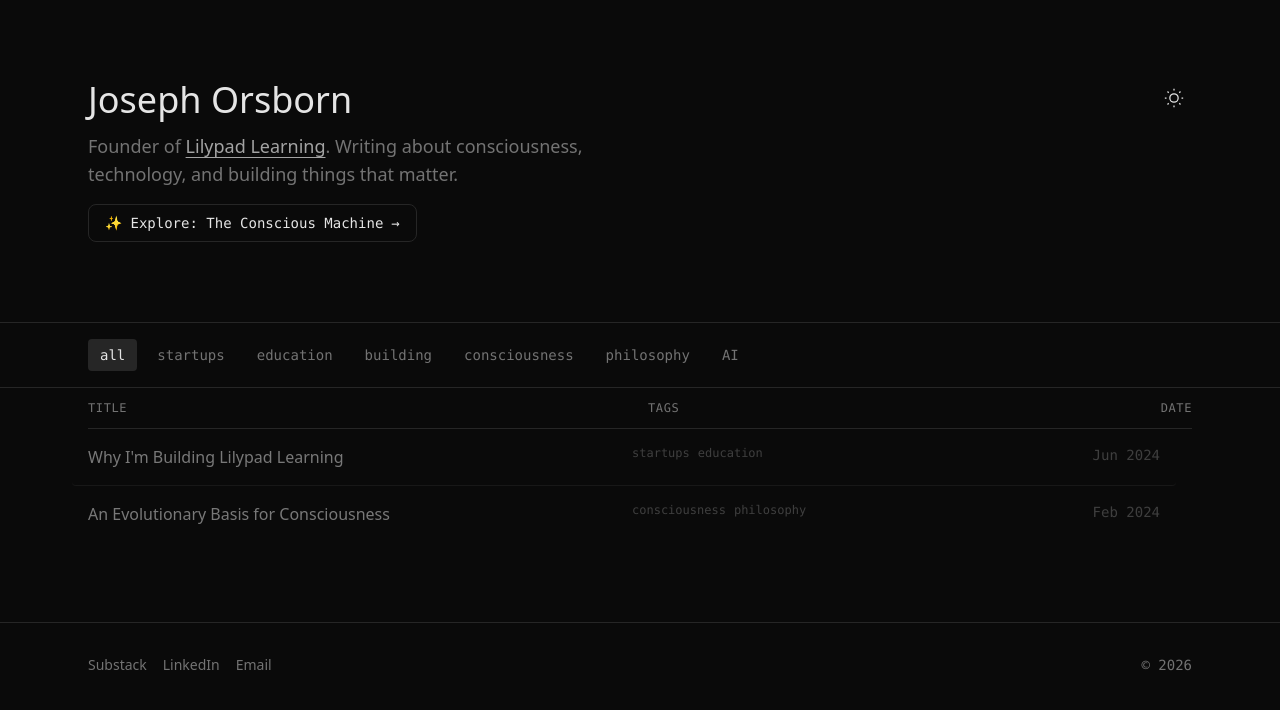
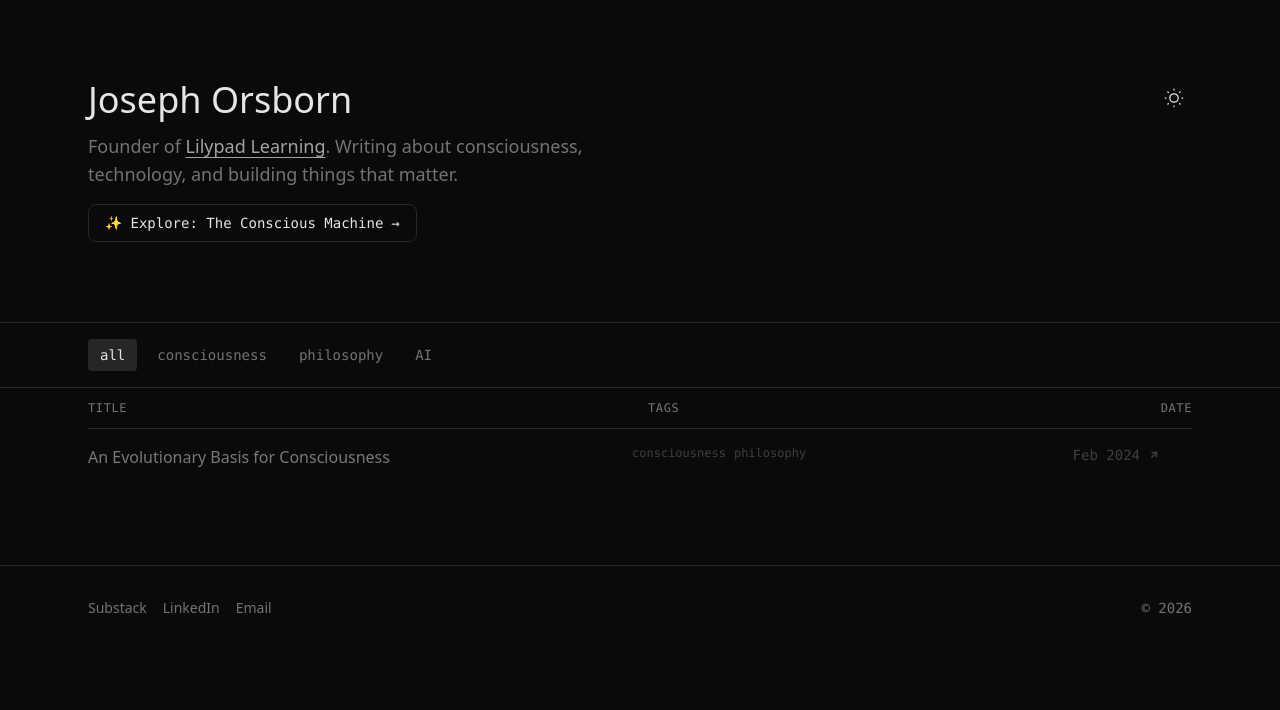
Before and after one commit to joeyo1234/joeyo, a Next.js app: page / in a window 1280 px wide. Shown: the top 710 px of the page. Built offline with nearby package versions, Linux system fonts and the light colour scheme.

Commit message:
Remove Lilypad essay, consciousness links to Substack

```diff
--- a/content/essays/building-lilypad.mdx
+++ /dev/null
@@ -1,27 +0,0 @@
----
-title: "Why I'm Building Lilypad Learning"
-description: "On-demand special education evaluations and the future of accessible psychological assessments."
-date: "2024-06-15"
-tags: ["startups", "education", "building"]
-featured: true
----
-
-Every year, millions of students wait months—sometimes over a year—for the psychological evaluations they need to access special education services. The system is broken, and I'm building Lilypad to fix it.
-
-## The Problem
-
-Schools across America face a critical shortage of licensed psychologists who can conduct comprehensive learning evaluations. Students who need support are stuck in limbo, falling further behind while they wait.
-
-This isn't just an inconvenience. For a child with dyslexia, ADHD, or autism, delayed diagnosis means delayed intervention. Every month of waiting is a month of struggle that could have been addressed.
-
-## The Solution
-
-Lilypad connects students with licensed psychologists for on-demand evaluations. We're building the infrastructure to make psychological assessments accessible, fast, and high-quality.
-
-Our platform handles the complexity—scheduling, compliance, documentation—so psychologists can focus on what they do best: understanding and helping students.
-
-## Why This Matters
-
-Education is the great equalizer, but only if every student can access the support they need. A child's potential shouldn't be limited by a bureaucratic backlog.
-
-We're not just building a business. We're building a future where every student gets the help they need, when they need it.
--- a/content/essays/consciousness.mdx
+++ b/content/essays/consciousness.mdx
@@ -4,30 +4,5 @@ description: "Challenging the hard problem of consciousness with a theory inspir
 date: "2024-02-04"
 tags: ["consciousness", "philosophy", "AI"]
 featured: true
+externalUrl: "https://joeyo4.substack.com"
 ---
-
-I recently stumbled upon a unique theory of consciousness that is inspired by the way computation works when prompt engineering on ChatGPT. I decided to write a piece exploring the theory just for fun. My theory seeks to challenge the age old hard problem of consciousness.
-
-## The Hard Problem
-
-Imagine you're sitting in a room, and in front of you is a ripe, delicious-looking red apple. You reach out, take a bite, and instantly, there's a burst of sweetness, a crisp texture, and the bright beautiful red that fills your vision.
-
-Have you ever wondered what turns these physical interactions into the vivid experience of sweetness, crunchiness, or "redness"?
-
-This question lies at the heart of what's known as the "Hard Problem of Consciousness", coined by philosopher David Chalmers in the 1990s.
-
-## My Theory: Layered Cognition
-
-The brain generates conscious experience to offer more time for cognition to promote survival. What is included in consciousness is what the brain determines is most meaningful for survival, and the brain's own meta-assessment of meaning creates conscious subjective experience.
-
-### The Layers
-
-**Level 1:** The brain processes sensory information that the apple is red in the occipital lobe and spreads this information across the brain.
-
-**Level 2:** The brain selects the sight of the red apple to be brought into consciousness (into the replay mechanism) to give more time for cognition because it concludes the redness is meaningful for survival.
-
-**Level 3:** Within the replay mechanism, the brain then assigns a level of meaning to the sight of the redness itself as part of its mechanism to assess its level of meaning. This meta-assessment is included in the experience of consciousness itself to give more time for cognition, and it gives us the experience of feeling.
-
-## Conclusion
-
-We have beautiful evolution-optimised minds and it feels like we can choose what we believe to be meaningful. And that which we find meaningful is what our consciousness largely becomes, so we should choose wisely.
--- a/src/app/page.tsx
+++ b/src/app/page.tsx
@@ -110,7 +110,13 @@ export default function Home() {
               initial={{ opacity: 0, y: 10 }}
               animate={{ opacity: 1, y: 0 }}
               transition={{ duration: 0.3, delay: index * 0.05 }}
-              onClick={() => setSelectedEssay(essay)}
+              onClick={() => {
+                if (essay.externalUrl) {
+                  window.open(essay.externalUrl, '_blank', 'noopener,noreferrer');
+                } else {
+                  setSelectedEssay(essay);
+                }
+              }}
               className="w-full grid grid-cols-1 md:grid-cols-12 gap-2 md:gap-4 py-5 md:py-4 text-left group hover:bg-[var(--hover)] transition-colors -mx-4 px-4 rounded"
             >
               {/* Title & Description */}
@@ -136,11 +142,16 @@ export default function Home() {
               </div>
 
               {/* Date */}
-              <div className="md:col-span-3 text-sm font-mono text-[var(--muted)] md:text-right">
+              <div className="md:col-span-3 text-sm font-mono text-[var(--muted)] md:text-right flex items-center justify-end gap-2">
                 {new Date(essay.date).toLocaleDateString('en-US', {
                   year: 'numeric',
                   month: 'short',
                 })}
+                {essay.externalUrl && (
+                  <svg className="w-3 h-3" viewBox="0 0 12 12" fill="none" stroke="currentColor" strokeWidth="1.5">
+                    <path d="M3.5 3.5h5v5M8.5 3.5L3.5 8.5" />
+                  </svg>
+                )}
               </div>
             </motion.button>
           ))}
--- a/src/lib/essays.ts
+++ b/src/lib/essays.ts
@@ -11,6 +11,7 @@ export interface Essay {
   date: string;
   tags: string[];
   featured?: boolean;
+  externalUrl?: string;
   content: string;
 }
 
@@ -31,6 +32,7 @@ export function getAllEssays(): Essay[] {
         date: data.date,
         tags: data.tags || [],
         featured: data.featured || false,
+        externalUrl: data.externalUrl || undefined,
         content,
       };
     })
```
